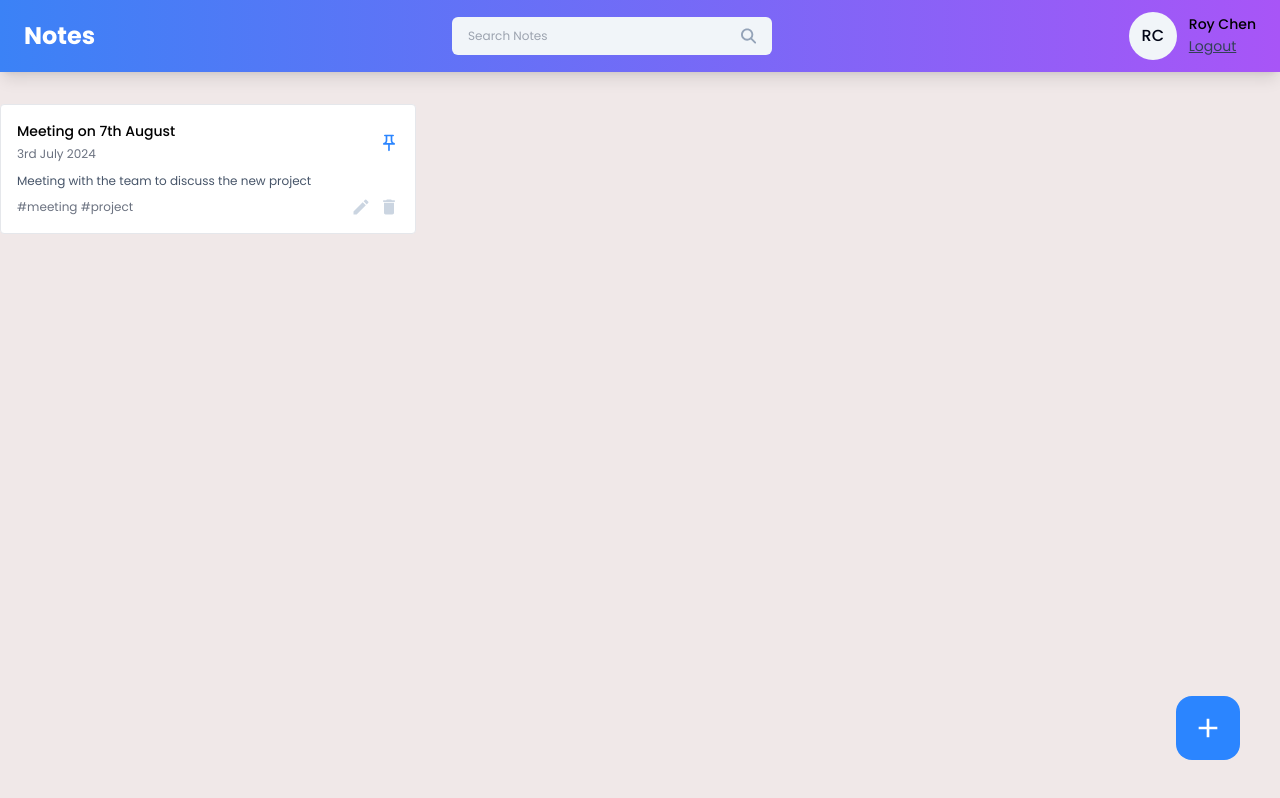
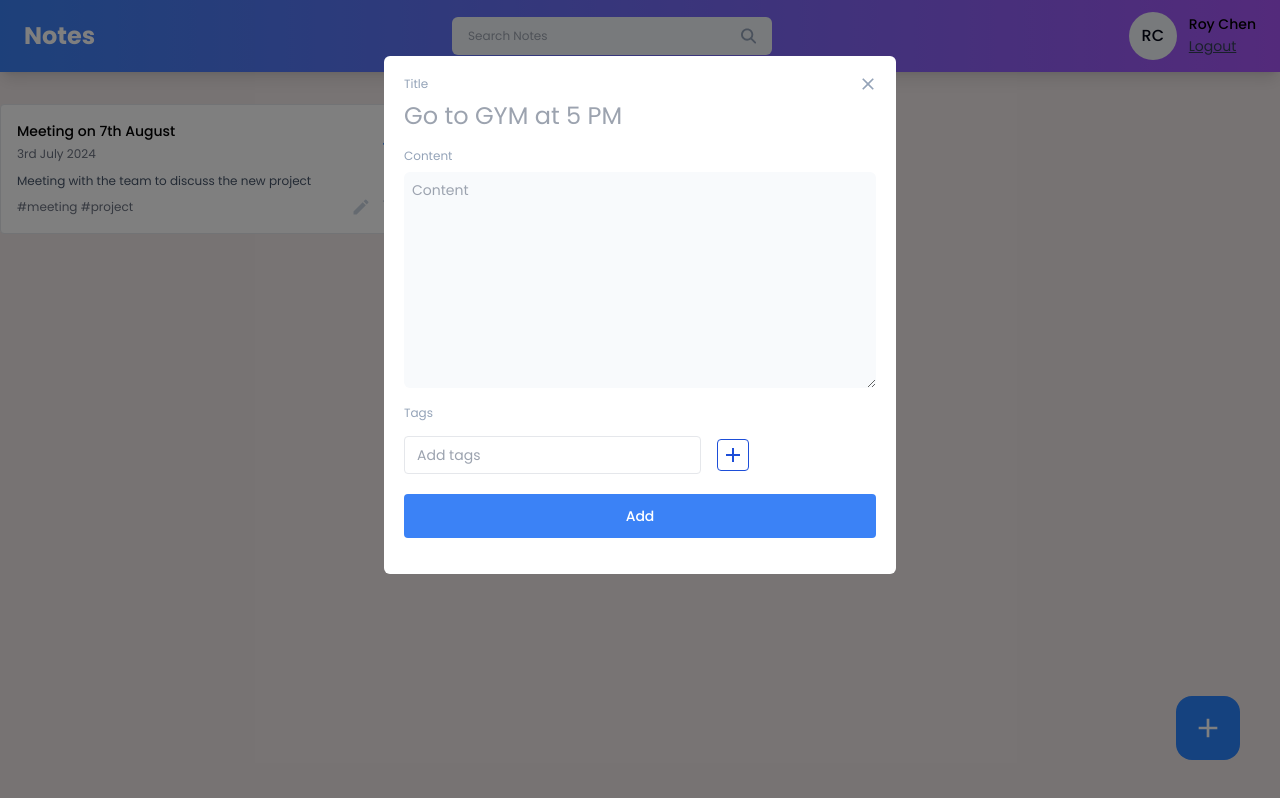
Before and after one commit to Roychen651/Notes-Full-Stack-Application, a React (Vite) app in the folder frontend/notes-app/: page /home in a window 1280 px wide. Both pictures are taken after a click on the button 1208 px from the left and 728 px from the top of the page. Built offline with nearby package versions, Linux system fonts and the light colour scheme.

Commit message:
input popUp and tags

```diff
--- /dev/null
+++ b/frontend/notes-app/src/components/Input/TagInput.jsx
@@ -0,0 +1,62 @@
+import React, { useState } from "react";
+import { MdAdd, MdClose } from "react-icons/md";
+const TagInput = ({ tags, setTags }) => {
+    const [inputValue, setInputValue] = useState("");
+
+    const handleInput = (e) => {
+      setInputValue(e.target.value);
+    };
+
+    const addNewTag = () => {
+      if (inputValue.trim() !== "") {
+        setTags([...tags, inputValue]);
+        setInputValue("");
+      }
+    };
+
+    const handleKeyDown = (e) => {
+      if (e.key === "Enter") {
+        addNewTag();
+      }
+    };
+
+    const handleRemoveTag = (tagToRemove) => {
+      setTags(tags.filter((tag) => tag !== tagToRemove));
+    };
+
+    return (
+      <div>
+        {tags?.length > 0 && (
+          <div className="flex items-center gap-2 flex-wrap mt-2">
+            {tags.map((tag, index) => (
+              <span key={index} className="flex items-center gap-2 text-sm text-slate-900 bg-slate-100 px-3 py-1 rounded">
+                # {tag}
+                <button onClick={() => handleRemoveTag(tag)}>
+                  <MdClose />
+                </button>
+              </span>
+            ))}
+          </div>
+        )}
+
+        <div className="flex items-center gap-4 mt-3">
+          <input
+            type="text"
+            className="text-sm bg-transparent border px-3 py-2 rounded outline-none"
+            placeholder="Add tags"
+            onChange={handleInput}
+            onKeyDown={handleKeyDown}
+            value={inputValue}
+          />
+          <button
+            className="w-8 h-8 flex items-center justify-center rounded border border-blue-700 hover:bg-blue-700"
+            onClick={addNewTag}
+          >
+            <MdAdd className="text-2xl text-blue-700 hover:text-white" />
+          </button>
+        </div>
+      </div>
+    );
+  };
+
+  export default TagInput;
--- a/frontend/notes-app/src/index.css
+++ b/frontend/notes-app/src/index.css
@@ -33,4 +33,8 @@
         @apply text-xl text-slate-300 cursor-pointer hover:text-primary;
     }
 
+    .input-label{
+        @apply text-xs text-slate-400;
+    }
+
 }
--- /dev/null
+++ b/frontend/notes-app/src/pages/Home/AddEditNotes.jsx
@@ -0,0 +1,89 @@
+import React from "react";
+import TagInput from "../../components/Input/TagInput";
+import { useState } from "react";
+import { MdClose } from "react-icons/md";
+
+const AddEditNotes = ({ noteData, type, onClose }) => {
+  const [title, setTitle] = useState("");
+  const [content, setContent] = useState("");
+  const [tags, setTags] = useState([]);
+
+  const [error, setError] = useState(null);
+
+  // Add Note
+  const addNewNote = async () => {};
+
+  // Edit Note
+  const editNote = async () => {};
+
+  const handleAddNote = () => {
+    if (!title) {
+      setError("Title is required");
+      return;
+    }
+    if (!content) {
+      setError("Content is required");
+      return;
+    }
+    if (tags.length === 0) {
+      setError("Tags are required");
+      return;
+    }
+    setError("");
+
+    if (type === "edit") {
+      editNote();
+    } else {
+      addNewNote();
+    }
+  };
+
+  return (
+    <div className="relative ">
+      <button
+        className="w-10 h-10 rounded-full flex items-center justify-center absolute -top-3 -right-3 hover:bg-slate-50"
+        onClick={onClose}
+      >
+        <MdClose className="text-xl text-slate-400" />
+      </button>
+
+      <div className="flex flex-col gap-2">
+        <label className="input-label">Title</label>
+        <input
+          type="text"
+          placeholder="Go to GYM at 5 PM"
+          className="text-2xl text-slate-950 outline-none"
+          value={title}
+          onChange={({ target }) => setTitle(target.value)}
+        />
+      </div>
+
+      <div className="flex flex-col mt-4 gap-2">
+        <label className="input-label">Content</label>
+        <textarea
+          placeholder="Content"
+          className="text-sm text-slate-950 outline-none bg-slate-50 p-2 rounded-md"
+          rows={10}
+          value={content}
+          onChange={({ target }) => setContent(target.value)}
+        />
+      </div>
+
+      <div className="mt-3">
+        <label className="input-label">Tags</label>
+        <TagInput tags={tags} setTags={setTags} />
+      </div>
+
+      {error && <p className="text-red-500 text-sm mt-2">{error}</p>}
+
+      <button
+        className="btn-primary font-medium mt-5 py-3"
+        onClick={handleAddNote}
+      >
+        Add
+      </button>
+    </div>
+  );
+};
+
+export default AddEditNotes;
--- a/frontend/notes-app/src/pages/Home/Home.jsx
+++ b/frontend/notes-app/src/pages/Home/Home.jsx
@@ -1,9 +1,17 @@
-import React from "react";
+import React, { useState } from "react";
 import Navbar from "../../components/Navbar/Navbar";
 import NoteCard from "../../Cards/NoteCard";
 import { MdAdd } from "react-icons/md";
+import AddEditNotes from "./AddEditNotes";
+import Modal from "react-modal";
 
 const Home = () => {
+  const [openAddEditModal, setOpenAddEditModal] = useState({
+    isShown: false,
+    type: "add",
+    data: null,
+  });
+
   return (
     <>
       <Navbar />
@@ -25,10 +33,34 @@
 
       <button
         className="w-16 h-16 flex items-center justify-center rounded-2xl bg-primary hover:bg-blue-600 absolute right-10 bottom-10"
-        onClick={() => {}}
+        onClick={() => {
+          setOpenAddEditModal({
+            isShown: true,
+            type: "add",
+            data: null,
+          });
+        }}
       >
         <MdAdd className="text-[32px] text-white" />
       </button>
+
+      <Modal
+        isOpen={openAddEditModal.isShown}
+        onRequestClose={() => {}}
+        style={{
+          overlay: {
+            backgroundColor: "rgba(0,0,0,0.5)",
+          },
+        }}
+        contentLabel=""
+        className="w-[40%] max-h-3/4 bg-white rounded-md mx-auto mt-14 p-5 overflow-scroll"
+      >
+        <AddEditNotes
+          onClose={() => {
+            setOpenAddEditModal({ isShown: false, type: "add", data: null });
+          }}
+        />
+      </Modal>
     </>
   );
 };
--- /dev/null
+++ b/package.json
@@ -0,0 +1,5 @@
+{
+  "dependencies": {
+    "react-modal": "^3.16.1"
+  }
+}
```
Also changed, not shown: 1 other file (tests, documents, lock files or other folders).
